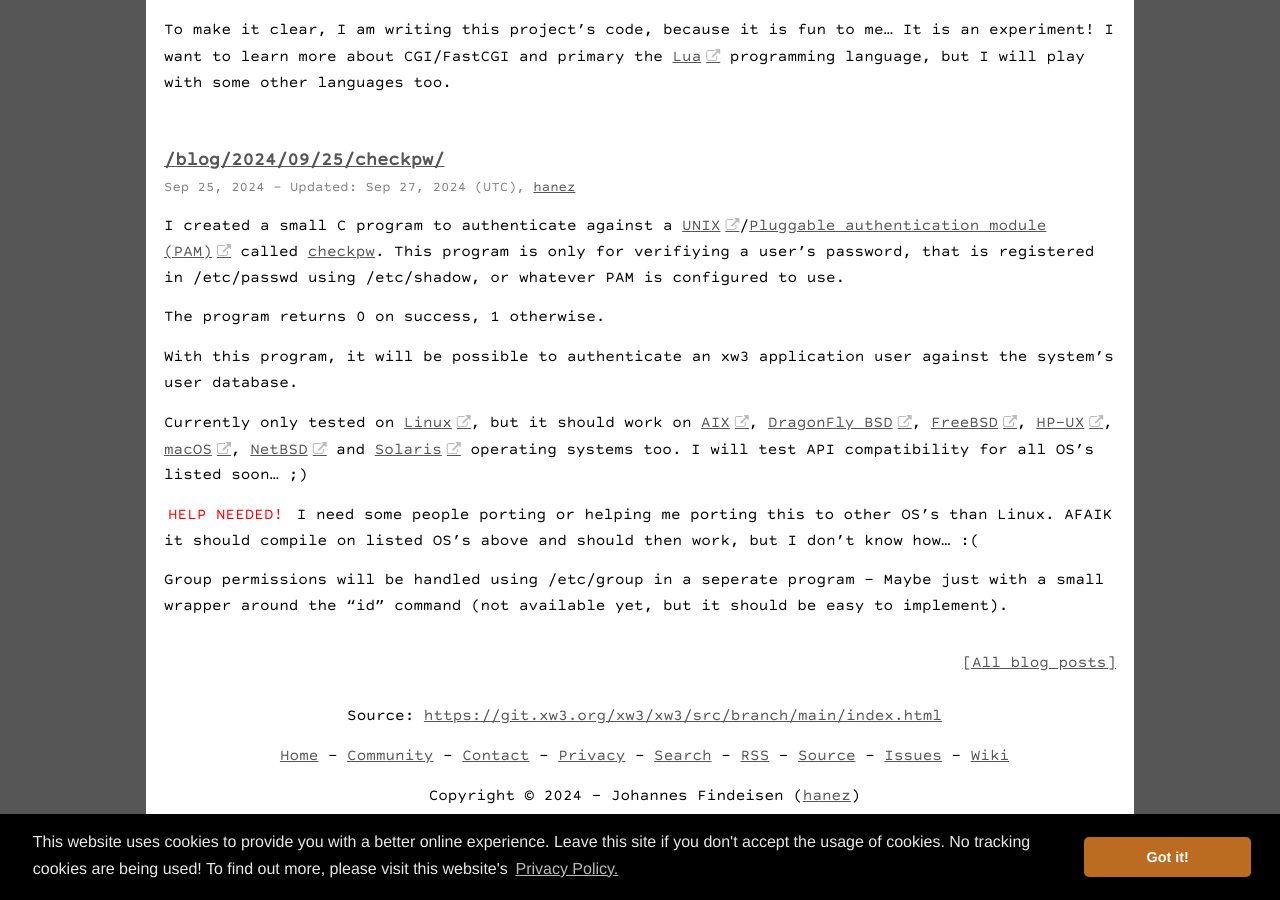
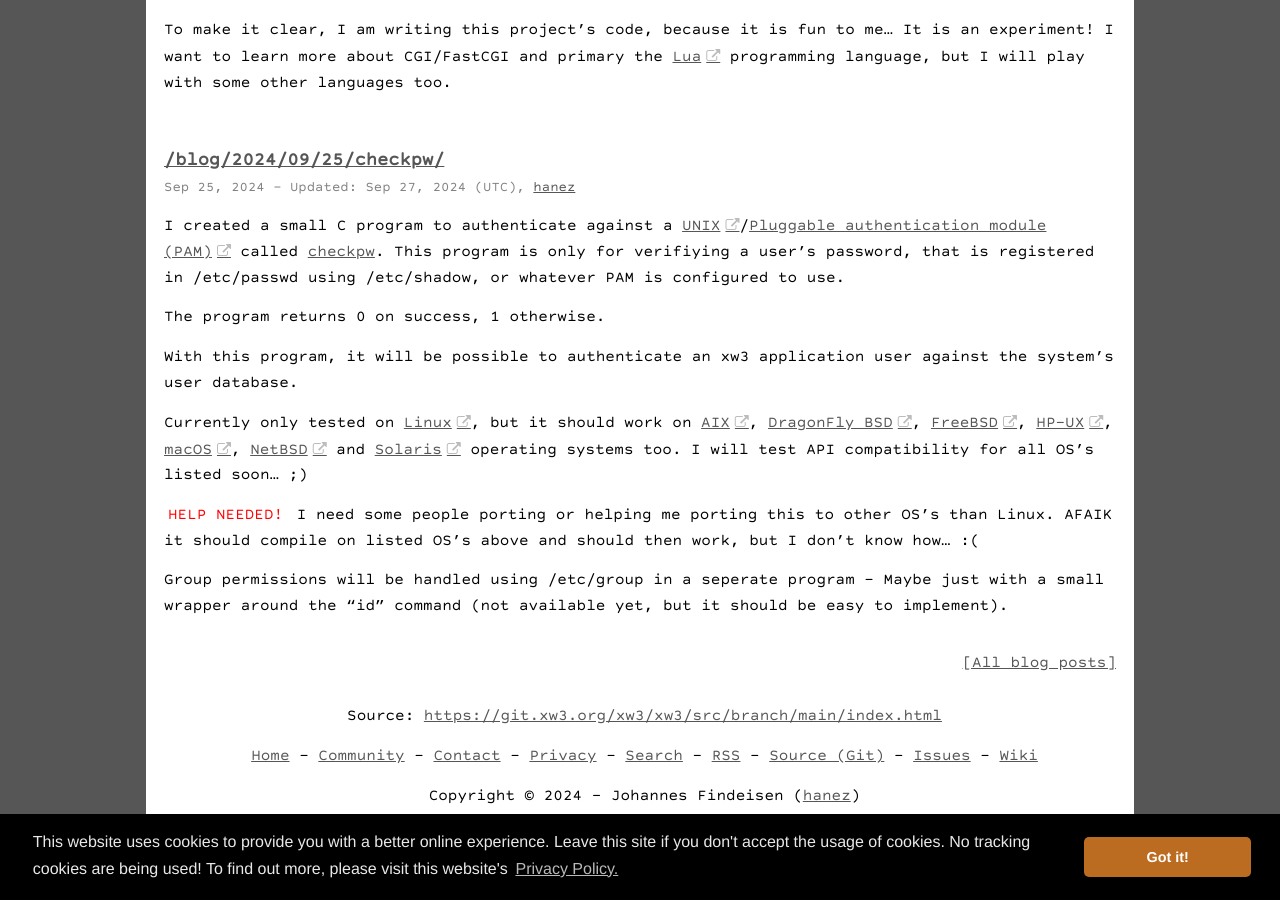
Before and after one commit to hanez/xw3, a Jekyll site: the page built from index.html, in a window 1280 px wide and 900 px high, scrolled down 616 px. Built offline with Jekyll 4.4.1, drawn with Linux system fonts in a browser that asks for light colours; the list of posts is cut into pages by our own code; comment, search, counter and statistics services are not loaded.

Commit message:
Footer source link fix.

```diff
--- a/_includes/footer.html
+++ b/_includes/footer.html
@@ -9,7 +9,7 @@
         <a class="page-link" href="/privacy/" title="Privacy">Privacy</a> -
         <a class="page-link" href="/search/" title="Search">Search</a> -
         <a class="page-link" href="/feed.xml" title="RSS Feed">RSS</a> -
-        <a class="page-link" href="{{ site.git }}" title="Source" target="_blank">Source</a> -
+        <a class="page-link" href="{{ site.git }}" title="Source (Git)" target="_blank">Source (Git)</a> -
         <a class="page-link" href="{{ site.git }}issues" title="Issues" target="_blank">Issues</a> -
         <a class="page-link" href="{{ site.git }}wiki" title="Wiki" target="_blank">Wiki</a>
       </p>
```
